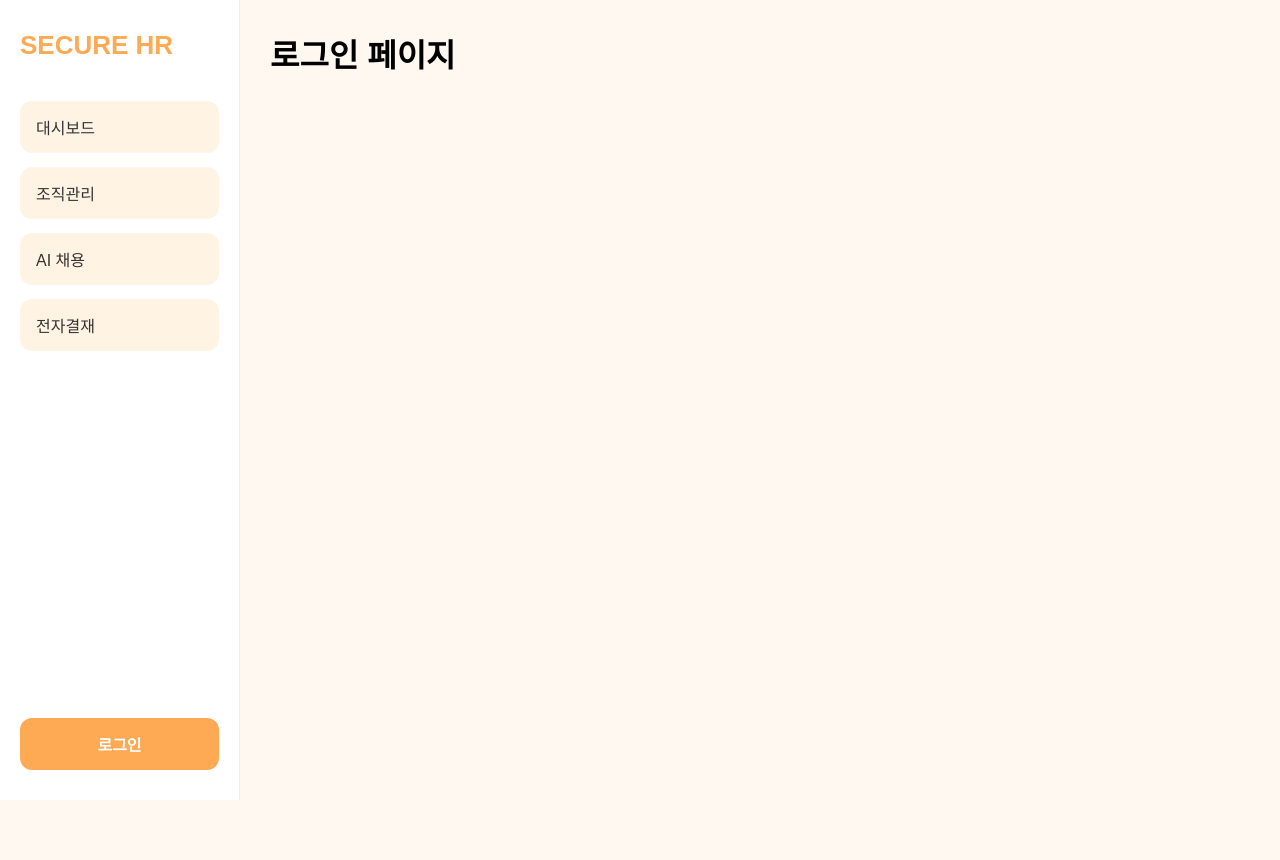
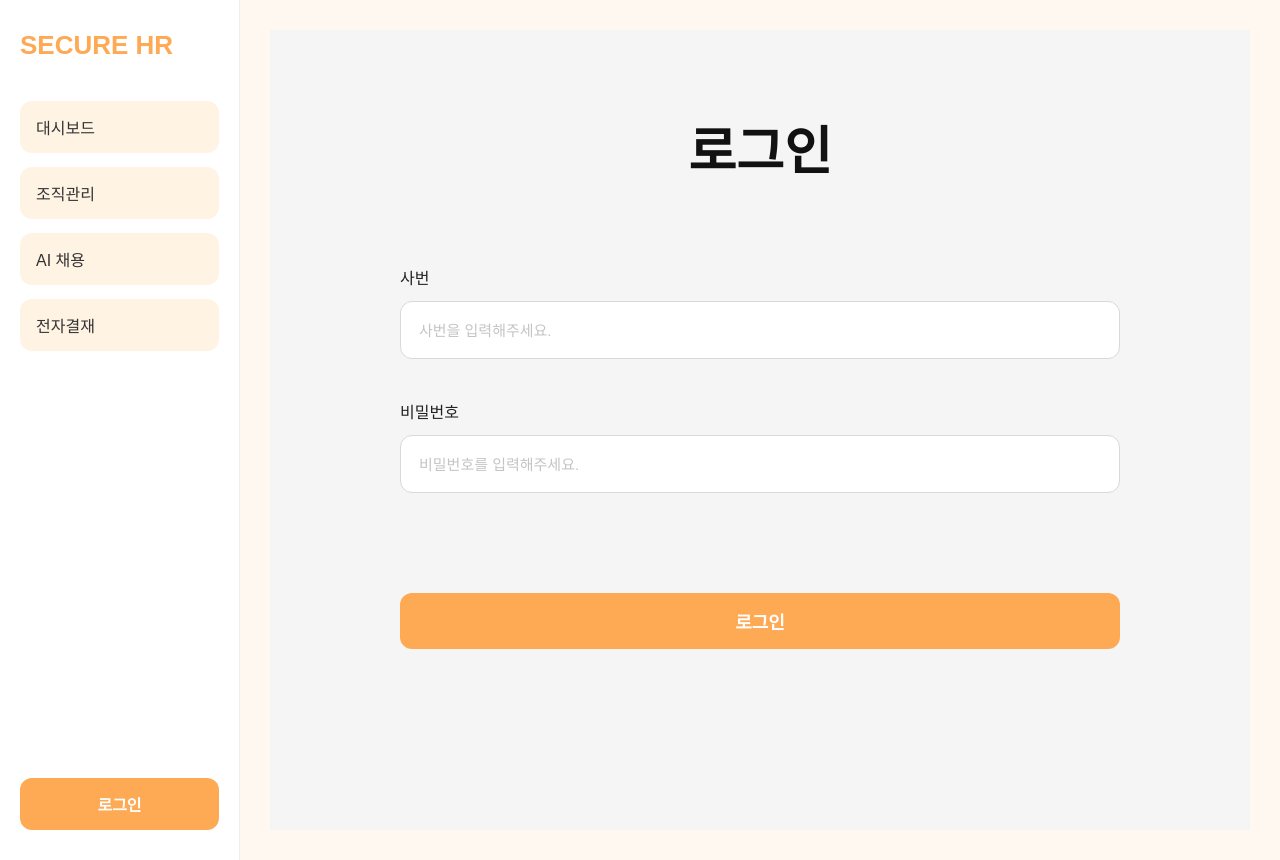
Before and after one commit to Miniproject-management/management-front, a React (Vite) app: page /login in a window 1280 px wide. Before the commit the page ends 800 px from the top, so only its background shows below. Built offline with nearby package versions, Linux system fonts and the light colour scheme.

Commit message:
로그인 페이지 ui

```diff
--- a/src/pages/auth/LoginPage.jsx
+++ b/src/pages/auth/LoginPage.jsx
@@ -1,5 +1,37 @@
+import "../../styles/login.css";
+
 function LoginPage() {
-  return <h1>로그인 페이지</h1>;
+  return (
+    <div className="login-page">
+      <div className="login-container">
+        <h1 className="login-title">로그인</h1>
+
+        <form className="login-form">
+          <div className="input-group">
+            <label>사번</label>
+
+            <input
+              type="text"
+              placeholder="사번을 입력해주세요."
+            />
+          </div>
+
+          <div className="input-group">
+            <label>비밀번호</label>
+
+            <input
+              type="password"
+              placeholder="비밀번호를 입력해주세요."
+            />
+          </div>
+
+          <button type="submit" className="login-button">
+            로그인
+          </button>
+        </form>
+      </div>
+    </div>
+  );
 }
 
 export default LoginPage;
--- /dev/null
+++ b/src/styles/login.css
@@ -0,0 +1,90 @@
+.login-page {
+  width: 100%;
+  min-height: 100vh;
+
+  display: flex;
+  justify-content: center;
+  align-items: flex-start;
+
+  padding-top: 80px;
+
+  background-color: #f5f5f5;
+}
+
+.login-container {
+  width: 100%;
+  max-width: 720px;
+}
+
+.login-title {
+  text-align: center;
+
+  font-size: 52px;
+  font-weight: 700;
+
+  margin-bottom: 80px;
+
+  color: #111;
+}
+
+.login-form {
+  display: flex;
+  flex-direction: column;
+  gap: 40px;
+}
+
+.input-group {
+  display: flex;
+  flex-direction: column;
+  gap: 12px;
+}
+
+.input-group label {
+  font-size: 16px;
+  color: #222;
+}
+
+.input-group input {
+  height: 58px;
+
+  border: 1px solid #d9d9d9;
+  border-radius: 12px;
+
+  padding: 0 18px;
+
+  font-size: 15px;
+
+  outline: none;
+  background-color: white;
+}
+
+.input-group input::placeholder {
+  color: #c4c4c4;
+}
+
+.input-group input:focus {
+  border-color: #fea954;
+}
+
+.login-button {
+  margin-top: 60px;
+
+  height: 56px;
+
+  border: none;
+  border-radius: 12px;
+
+  background-color: #fea954;
+  color: white;
+
+  font-size: 18px;
+  font-weight: 600;
+
+  cursor: pointer;
+
+  transition: 0.2s;
+}
+
+.login-button:hover {
+  opacity: 0.9;
+}
```
